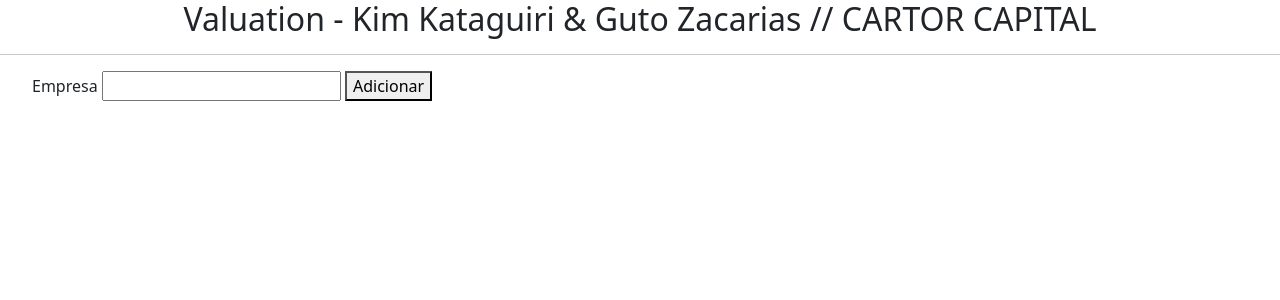
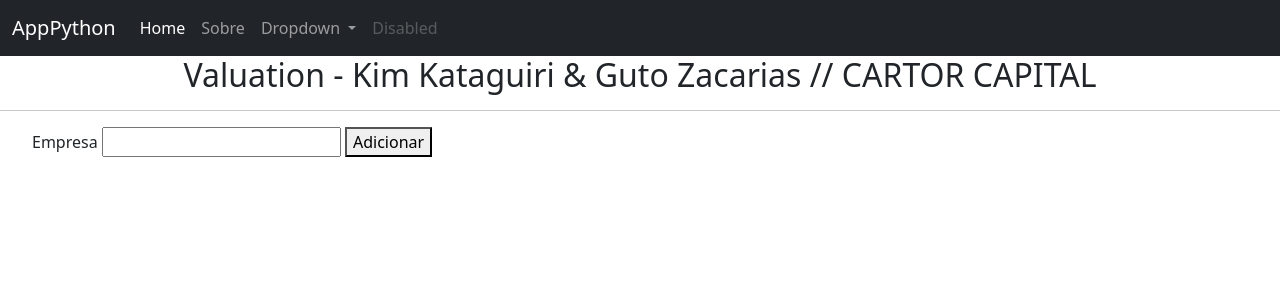
Before and after one commit to gassuncao27/AppFlask_test, a Flask app: page / in a window 1280 px wide. Shown: the top 300 px of the page. Run offline with Flask 3, Linux system fonts and the light colour scheme.

Commit message:
Secao 3 - ajustes no layout

```diff
--- a/templates/base.html
+++ b/templates/base.html
@@ -9,6 +9,38 @@
 	"anonymous">
 </head>
 <body>
+	<nav class="navbar navbar-expand-lg navbar-dark bg-dark">
+		<div class="container-fluid">
+		  <a class="navbar-brand" href="#">AppPython</a>
+		  <button class="navbar-toggler" type="button" data-bs-toggle="collapse" data-bs-target="#navbarSupportedContent" aria-controls="navbarSupportedContent" aria-expanded="false" aria-label="Toggle navigation">
+			<span class="navbar-toggler-icon"></span>
+		  </button>
+		  <div class="collapse navbar-collapse" id="navbarSupportedContent">
+			<ul class="navbar-nav me-auto mb-2 mb-lg-0">
+			  <li class="nav-item">
+				<a class="nav-link active" aria-current="page" href="{{url_for('principal')}}">Home</a>
+			  </li>
+			  <li class="nav-item">
+				<a class="nav-link" href="{{url_for('sobre')}}">Sobre</a>
+			  </li>
+			  <li class="nav-item dropdown">
+				<a class="nav-link dropdown-toggle" href="#" role="button" data-bs-toggle="dropdown" aria-expanded="false">
+				  Dropdown
+				</a>
+				<ul class="dropdown-menu">
+				  <li><a class="dropdown-item" href="#">Action</a></li>
+				  <li><a class="dropdown-item" href="#">Another action</a></li>
+				  <li><hr class="dropdown-divider"></li>
+				  <li><a class="dropdown-item" href="#">Something else here</a></li>
+				</ul>
+			  </li>
+			  <li class="nav-item">
+				<a class="nav-link disabled">Disabled</a>
+			  </li>
+			</ul>
+		  </div>
+		</div>
+	  </nav>
     {% block conteudo %}
     {% endblock conteudo %}
 
```
